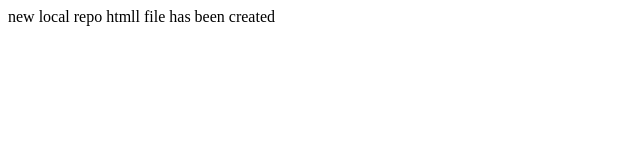
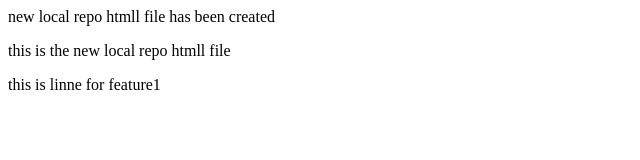
Before and after one commit to msverma/Local_Repo, a plain HTML site: page index.html in a window 1280 px wide. Shown: the whole page, without its empty margins (0-640 px from the left). Drawn offline with Linux system fonts and the light colour scheme.

Commit message:
added line in index.html

```diff
--- a/index.html
+++ b/index.html
@@ -1 +1,3 @@
 <p> new local repo htmll file has been created</p>
+<p> this is the new local repo htmll file </p>
+<p>this is linne for feature1</p>
```
